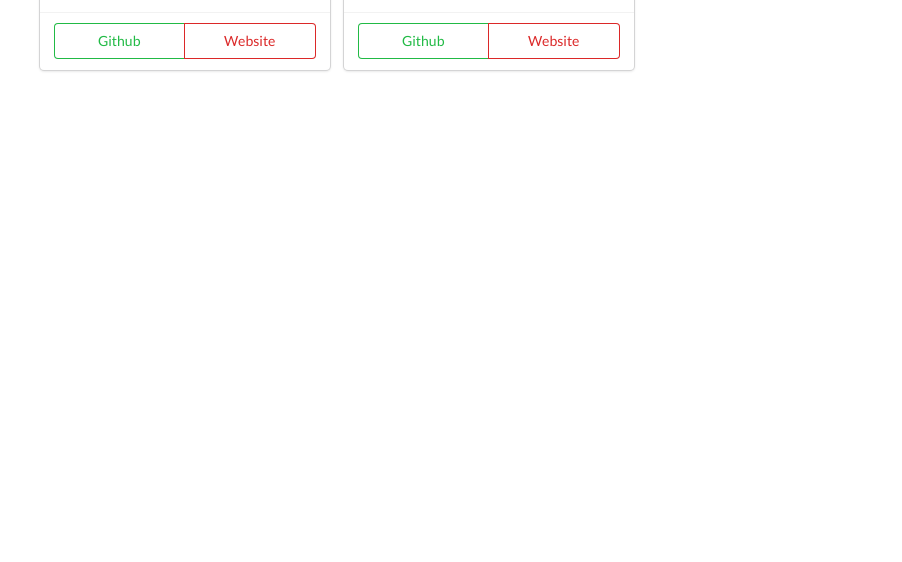
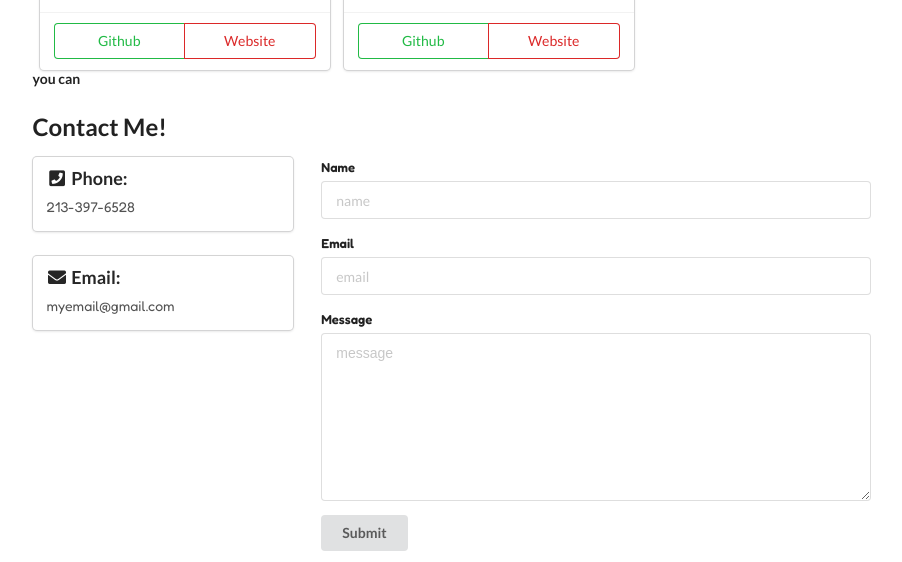
Before and after one commit to minwk79/react-portfolio-website, a React (Create React App) app: page / in a window 1280 px wide. Shown: the part 1034-1596 px from the top of the page, without its empty margins (44-946 px from the left). Before the commit the page ends 1116 px from the top, so only its background shows below. Built offline with nearby package versions, Linux system fonts and the light colour scheme.

Commit message:
Contact conponent layout

```diff
--- a/src/components/App.jsx
+++ b/src/components/App.jsx
@@ -3,6 +3,8 @@
 import About from './About';
 import Skills from './Skills';
 import Project from './Project';
+import Contact from './Contact';
+
 
 function App() {
   return (
@@ -11,7 +13,7 @@
       <About />
       <Skills />
       <Project />
-
+      <Contact />
     </div>
   )
 }
--- a/src/components/Contact.jsx
+++ b/src/components/Contact.jsx
@@ -1,8 +1,29 @@
 import React from 'react'
+import EmailForm from './EmailForm'
+import ContactCard from './ContactCard'
 
 function Contact() {
+
+
   return (
-    <div>Contact</div>
+    <div className='contact ui container'>
+      <h5>you can</h5>
+      <h2>Contact Me!</h2>
+      <div className='ui stackable grid'>
+        <div className='four wide column'>
+          {/* Make the contact card links clickable, with copy functionality. */}
+          <div className='ui cards'>
+            <ContactCard icon="phone square icon" label="Phone:" contact="213-397-6528"/>
+            <ContactCard icon="envelope icon" label="Email:" contact="myemail@gmail.com"/>
+          </div>
+        </div>
+        <div className='eight wide column'>
+          <div className='ui form success'>
+            <EmailForm />
+          </div>
+        </div>
+      </div>
+    </div>
   )
 }
 
--- /dev/null
+++ b/src/components/ContactCard.jsx
@@ -0,0 +1,17 @@
+import React from 'react'
+
+function ContactCard({icon, label, contact}) {
+  return (
+    <div className='card'>
+        <div className='content'>
+            <div className='header'>
+                <i className={icon} />{label}
+            </div>
+            <div className="description">{contact}</div>
+        </div>
+    </div>
+
+  )
+}
+
+export default ContactCard
--- /dev/null
+++ b/src/components/EmailForm.jsx
@@ -0,0 +1,27 @@
+import React from 'react'
+
+function EmailForm() {
+  return (
+    <div className='email-form'>
+        <div className='field'>
+            <label>Name</label>
+            <input type="text" name='name' placeholder='name' />
+        </div>
+        <div className='field'>
+            <label>Email</label>
+            <input type="text" name='email' placeholder='email' />
+        </div>
+        <div className='field'>
+            <label>Message</label>
+            <textarea placeholder='message'></textarea>
+        </div>
+        {/* <div className='ui success message'>
+            <div className='header'>Email Sent!</div>
+            <p>You have successfully sent a message to Min!</p>
+        </div> */}
+        <div className='ui submit button'>Submit</div>
+    </div>
+  )
+}
+
+export default EmailForm
--- a/src/components/SkillCard.jsx
+++ b/src/components/SkillCard.jsx
@@ -15,7 +15,7 @@
           <h2>{area}</h2>
         </div>
         <div className='content'>
-          <div className="ui grid">
+          <div className="ui stackable grid">
             {renderedSkills}
           </div>
         </div>
```
